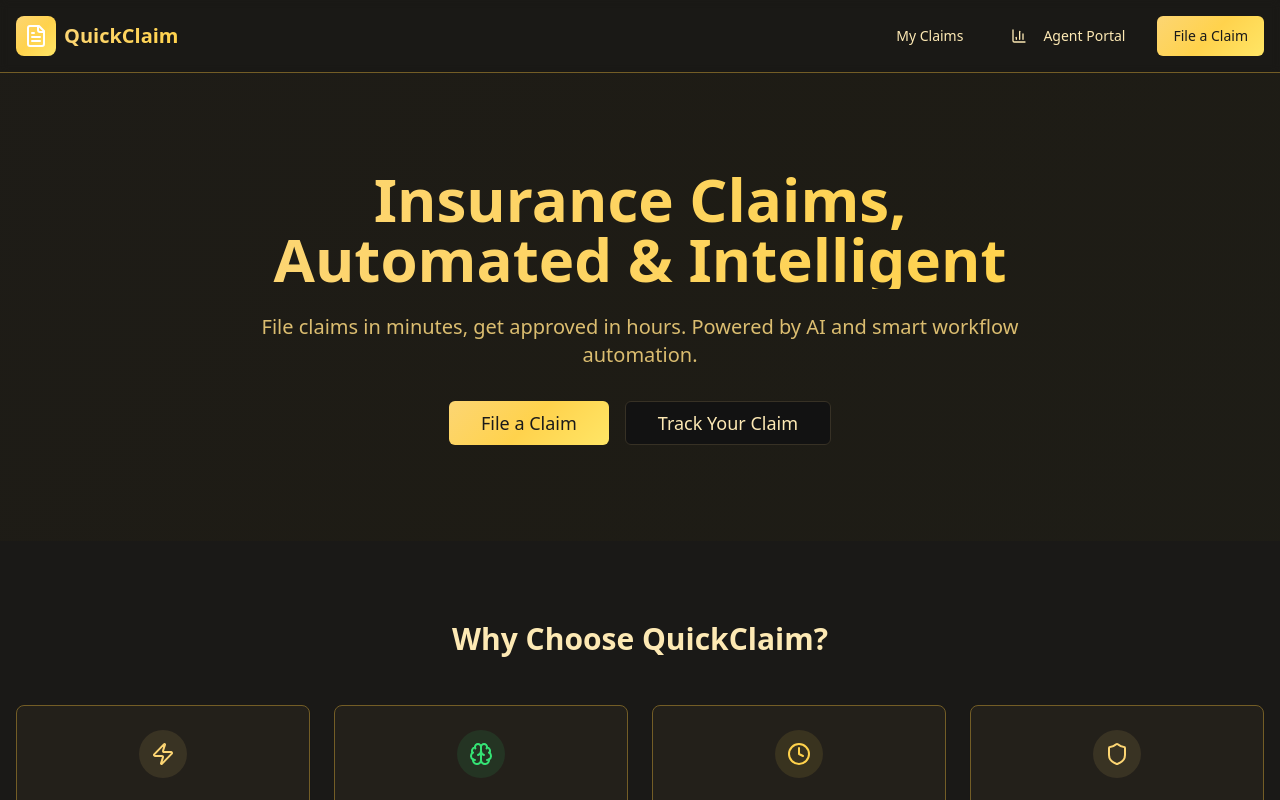
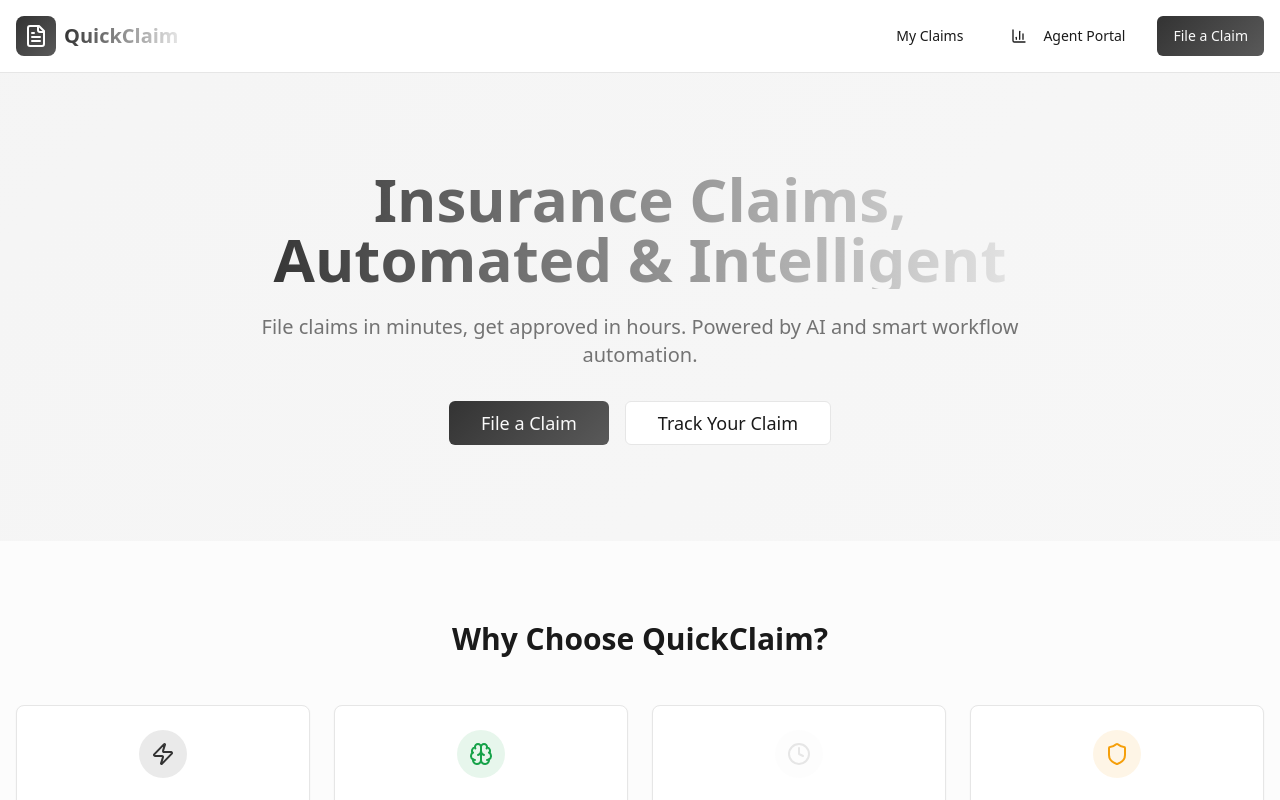
Before and after one commit to himanshi761/orkes-insurance-automata-47895-30202-41-18853, a React (Vite) app: page / in a window 1280 px wide. Shown: the top 800 px of the page. Built offline with nearby package versions, Linux system fonts and the light colour scheme; the HTML template or start-up script is replaced by a standard one.

Commit message:
Refactor: Change theme to black/grey/white

```diff
--- a/src/index.css
+++ b/src/index.css
@@ -8,115 +8,115 @@ All colors MUST be HSL.
 
 @layer base {
   :root {
-    --background: 0 0% 7%;
-    --foreground: 43 96% 85%;
+    --background: 0 0% 100%;
+    --foreground: 0 0% 10%;
 
-    --card: 40 15% 12%;
-    --card-foreground: 43 96% 85%;
+    --card: 0 0% 100%;
+    --card-foreground: 0 0% 10%;
 
-    --popover: 40 15% 10%;
-    --popover-foreground: 43 96% 85%;
+    --popover: 0 0% 100%;
+    --popover-foreground: 0 0% 10%;
 
-    --primary: 43 96% 72%;
+    --primary: 0 0% 20%;
+    --primary-foreground: 0 0% 98%;
+
+    --secondary: 0 0% 96%;
+    --secondary-foreground: 0 0% 20%;
+
+    --muted: 0 0% 96%;
+    --muted-foreground: 0 0% 45%;
+
+    --accent: 0 0% 90%;
+    --accent-foreground: 0 0% 20%;
+
+    --success: 142 76% 36%;
+    --success-foreground: 0 0% 100%;
+
+    --warning: 38 92% 50%;
+    --warning-foreground: 0 0% 100%;
+
+    --destructive: 0 84.2% 60.2%;
+    --destructive-foreground: 0 0% 100%;
+
+    --border: 0 0% 90%;
+    --input: 0 0% 90%;
+    --ring: 0 0% 20%;
+
+    --radius: 0.5rem;
+
+    --gradient-hero: linear-gradient(135deg, hsl(0 0% 20%), hsl(0 0% 35%));
+    --gradient-card: linear-gradient(to bottom, hsl(0 0% 100%), hsl(0 0% 96%));
+
+    --shadow-soft: 0 2px 8px -2px hsl(0 0% 0% / 0.1);
+    --shadow-medium: 0 8px 24px -4px hsl(0 0% 0% / 0.15);
+
+    --transition-smooth: all 0.3s cubic-bezier(0.4, 0, 0.2, 1);
+
+    --sidebar-background: 0 0% 98%;
+
+    --sidebar-foreground: 0 0% 20%;
+
+    --sidebar-primary: 0 0% 20%;
+
+    --sidebar-primary-foreground: 0 0% 98%;
+
+    --sidebar-accent: 0 0% 96%;
+
+    --sidebar-accent-foreground: 0 0% 20%;
+
+    --sidebar-border: 0 0% 90%;
+
+    --sidebar-ring: 0 0% 20%;
+  }
+
+  .dark {
+    --background: 0 0% 10%;
+    --foreground: 0 0% 98%;
+
+    --card: 0 0% 15%;
+    --card-foreground: 0 0% 98%;
+
+    --popover: 0 0% 15%;
+    --popover-foreground: 0 0% 98%;
+
+    --primary: 0 0% 95%;
     --primary-foreground: 0 0% 10%;
 
-    --secondary: 40 20% 18%;
-    --secondary-foreground: 43 96% 85%;
+    --secondary: 0 0% 20%;
+    --secondary-foreground: 0 0% 98%;
 
-    --muted: 40 15% 15%;
-    --muted-foreground: 43 60% 65%;
+    --muted: 0 0% 20%;
+    --muted-foreground: 0 0% 65%;
 
-    --accent: 45 100% 65%;
-    --accent-foreground: 0 0% 10%;
+    --accent: 0 0% 30%;
+    --accent-foreground: 0 0% 98%;
 
-    --success: 142 76% 55%;
-    --success-foreground: 0 0% 10%;
+    --success: 142 71% 45%;
+    --success-foreground: 0 0% 100%;
 
-    --warning: 43 96% 72%;
+    --warning: 38 92% 50%;
     --warning-foreground: 0 0% 10%;
 
     --destructive: 0 84.2% 60.2%;
     --destructive-foreground: 0 0% 100%;
 
-    --border: 43 50% 30%;
-    --input: 40 20% 18%;
-    --ring: 43 96% 72%;
+    --border: 0 0% 25%;
+    --input: 0 0% 20%;
+    --ring: 0 0% 95%;
 
-    --radius: 0.5rem;
+    --gradient-hero: linear-gradient(135deg, hsl(0 0% 15%), hsl(0 0% 25%));
+    --gradient-card: linear-gradient(to bottom, hsl(0 0% 15%), hsl(0 0% 10%));
 
-    --gradient-hero: linear-gradient(135deg, hsl(43 96% 72%), hsl(45 100% 65%), hsl(50 100% 70%));
-    --gradient-card: linear-gradient(to bottom right, hsl(40 15% 12%), hsl(0 0% 7%), hsl(40 10% 10%));
-
-    --shadow-soft: 0 2px 8px -2px hsl(43 96% 40% / 0.3);
-    --shadow-medium: 0 8px 24px -4px hsl(43 96% 50% / 0.4);
-
-    --transition-smooth: all 0.3s cubic-bezier(0.4, 0, 0.2, 1);
-
-    --sidebar-background: 40 15% 10%;
-
-    --sidebar-foreground: 43 96% 85%;
-
-    --sidebar-primary: 43 96% 72%;
-
+    --shadow-soft: 0 2px 8px -2px hsl(0 0% 0% / 0.5);
+    --shadow-medium: 0 8px 24px -4px hsl(0 0% 0% / 0.6);
+    --sidebar-background: 0 0% 12%;
+    --sidebar-foreground: 0 0% 98%;
+    --sidebar-primary: 0 0% 95%;
     --sidebar-primary-foreground: 0 0% 10%;
-
-    --sidebar-accent: 40 20% 18%;
-
-    --sidebar-accent-foreground: 43 96% 85%;
-
-    --sidebar-border: 43 50% 30%;
-
-    --sidebar-ring: 43 96% 72%;
-  }
-
-  .dark {
-    --background: 0 0% 5%;
-    --foreground: 43 96% 88%;
-
-    --card: 40 15% 9%;
-    --card-foreground: 43 96% 88%;
-
-    --popover: 40 15% 8%;
-    --popover-foreground: 43 96% 88%;
-
-    --primary: 43 96% 75%;
-    --primary-foreground: 0 0% 8%;
-
-    --secondary: 40 20% 15%;
-    --secondary-foreground: 43 96% 88%;
-
-    --muted: 40 15% 12%;
-    --muted-foreground: 43 60% 68%;
-
-    --accent: 45 100% 68%;
-    --accent-foreground: 0 0% 8%;
-
-    --success: 142 71% 58%;
-    --success-foreground: 0 0% 8%;
-
-    --warning: 43 96% 75%;
-    --warning-foreground: 0 0% 8%;
-
-    --destructive: 0 84.2% 60.2%;
-    --destructive-foreground: 0 0% 100%;
-
-    --border: 43 45% 25%;
-    --input: 40 20% 15%;
-    --ring: 43 96% 75%;
-
-    --gradient-hero: linear-gradient(135deg, hsl(43 96% 75%), hsl(45 100% 68%), hsl(50 100% 72%));
-    --gradient-card: linear-gradient(to bottom right, hsl(40 15% 9%), hsl(0 0% 5%), hsl(40 10% 8%));
-
-    --shadow-soft: 0 2px 8px -2px hsl(43 96% 45% / 0.4);
-    --shadow-medium: 0 8px 24px -4px hsl(43 96% 55% / 0.5);
-    --sidebar-background: 40 15% 8%;
-    --sidebar-foreground: 43 96% 88%;
-    --sidebar-primary: 43 96% 75%;
-    --sidebar-primary-foreground: 0 0% 8%;
-    --sidebar-accent: 40 20% 15%;
-    --sidebar-accent-foreground: 43 96% 88%;
-    --sidebar-border: 43 45% 25%;
-    --sidebar-ring: 43 96% 75%;
+    --sidebar-accent: 0 0% 20%;
+    --sidebar-accent-foreground: 0 0% 98%;
+    --sidebar-border: 0 0% 25%;
+    --sidebar-ring: 0 0% 95%;
   }
 }
 
```
